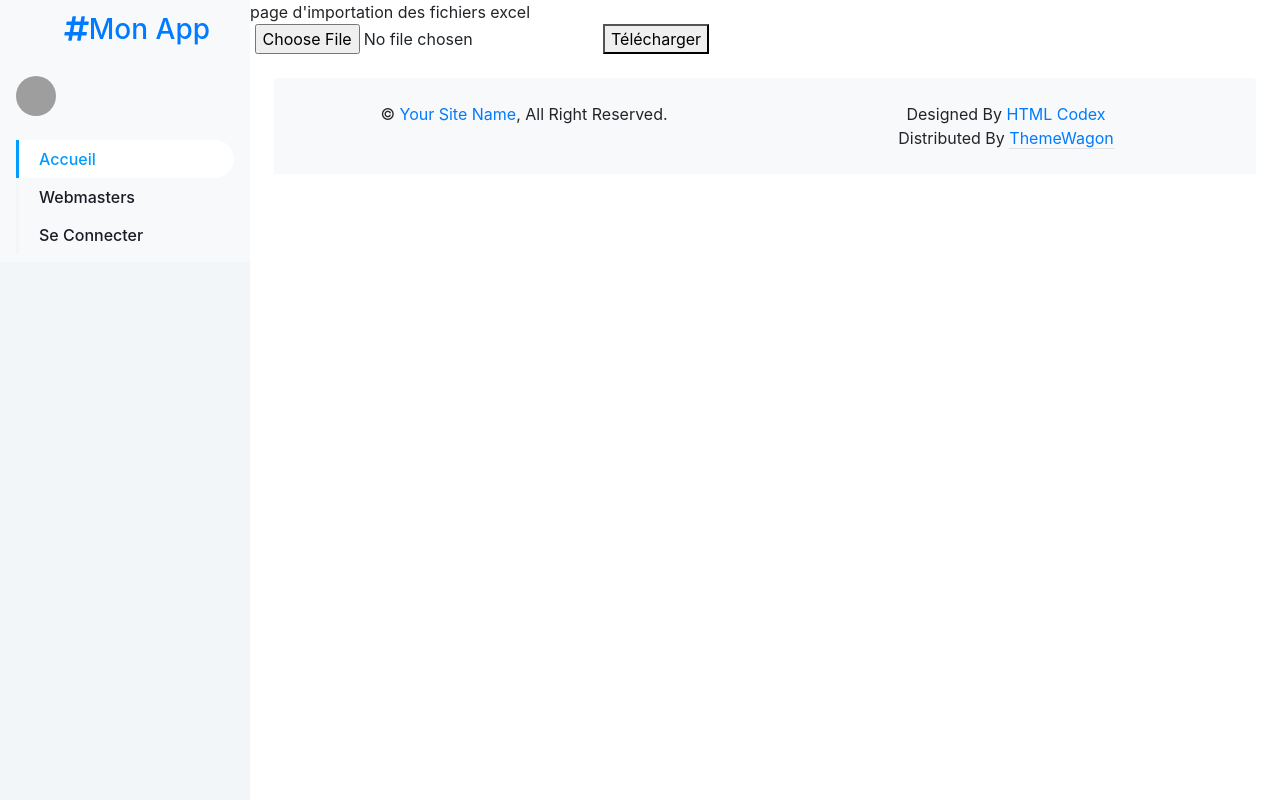
After one commit to melinesch/be21bs2, a Flask app: page /upload in a window 1280 px wide. The commit adds this page. Run offline with Flask 2, Linux system fonts and the light colour scheme; parts of the project's set-up code (start-up, migrations or seed data) failed here and were passed over; some libraries are stand-ins or nearby versions; grey boxes are pictures that could not be loaded.

Commit message:
BE4 - import XLS file and display imported data

```diff
--- a/src/myApp/template/index.html
+++ b/src/myApp/template/index.html
@@ -91,6 +91,7 @@
                             <a href="#" class="nav-link dropdown-toggle" data-bs-toggle="dropdown"></i>Administration</a>
                             <div class="dropdown-menu bg-transparent border-0">
                                 <a href="/compte" class="dropdown-item">Création de compte</a>
+                                <a href="/upload" class="dropdown-item">Import des données</a>
                             </div>
                         </div>
                         {% endif %}
--- /dev/null
+++ b/src/myApp/template/layout/upload.html
@@ -0,0 +1,9 @@
+page d'importation des fichiers excel
+
+<!--formulaire d'import du fichier excel-->
+<form action="/fichiers" method="Post" enctype="multipart/form-data">
+    <label for="testFile"></label>
+    <input id="testFile" name="testFile" type="file">
+    <button type="submit">Télécharger
+    </button>
+</form>
--- a/src/myApp/views.py
+++ b/src/myApp/views.py
@@ -4,7 +4,9 @@ import secrets
 import string
 from random import randint
 import hashlib
-
+import pandas
+import os.path
+import datetime, locale
 
 app = Flask(__name__)
 app.template_folder = "template"
@@ -14,7 +16,7 @@ letters = string.ascii_letters
 digits = string.digits
 special_chars = string.punctuation
 alphabet = letters + digits + special_chars
-
+locale.setlocale(locale.LC_ALL, "fr_FR.UTF-8")
 
 #page accueil
 @app.route("/")
@@ -154,3 +156,22 @@ def changeMdp():
     print(msg2)
     session["newMdp"] = 0
     return redirect("/prevision/" + msg)
+
+#route vers page upload
+@app.route('/upload')
+def upload():
+    return render_template("index.html", maPage = "upload.html", monTitre = "Page Import de données")
+
+#gestion des fichiers excel
+#@app.route("/fichiers")
+@app.route("/fichiers", methods=['GET', 'POST'])
+def fichiers():
+    if "testFile" in request.files: #téléchargement du fichier excel
+        file = request.files['testFile']
+        APP_ROOT = os.path.dirname(os.path.abspath(__file__))
+        xls = pandas.read_excel(APP_ROOT + "/files/" + file.filename)
+        data = xls.to_dict('records')
+        print([file.filename, data])
+        return render_template("index.html", maPage = "fichiers.html", vols = data, monTitre = "Téléchargement terminé", fileName = file.filename)
+    else:
+        return render_template("index.html", maPage = "fichiers.html", monTitre = "Page téléchargement")
```
Also changed, not shown: src/myApp/template/layout/fichiers.html (added, +28 -0 lines), 1 other file.
